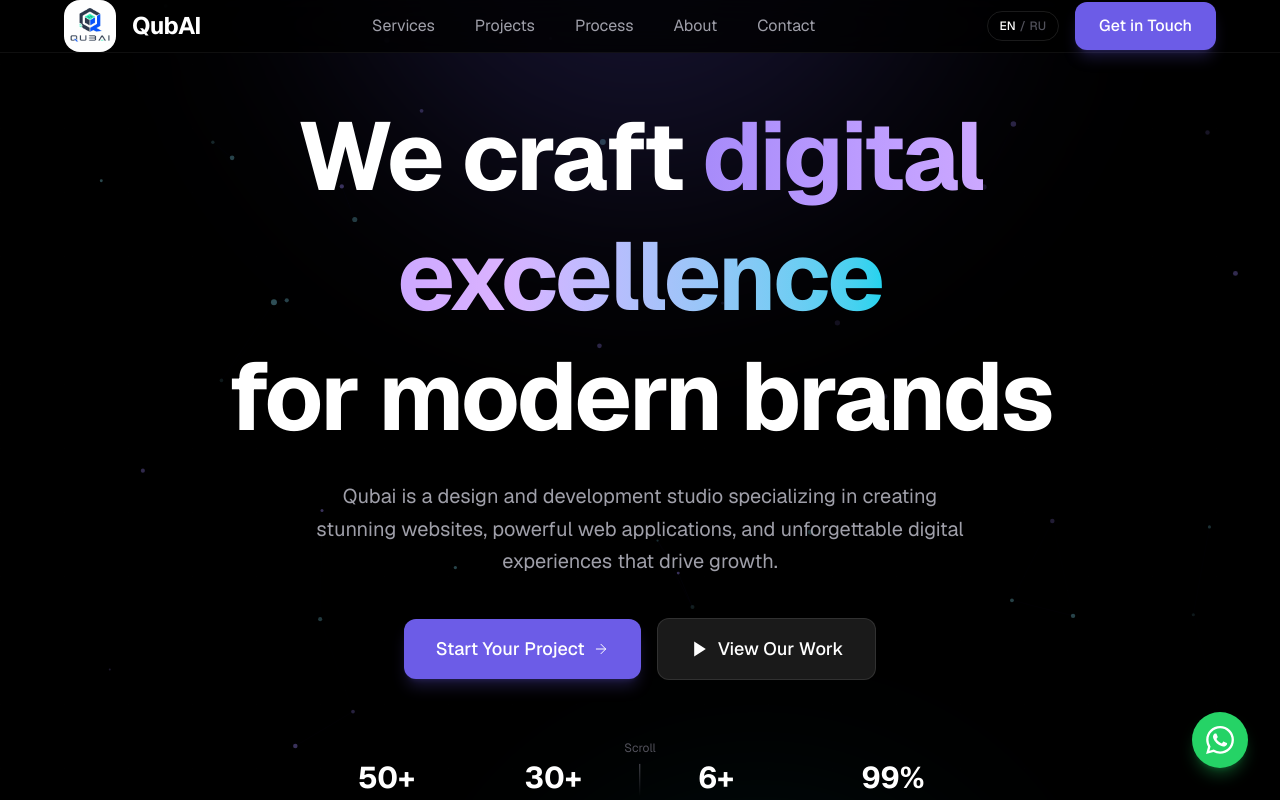
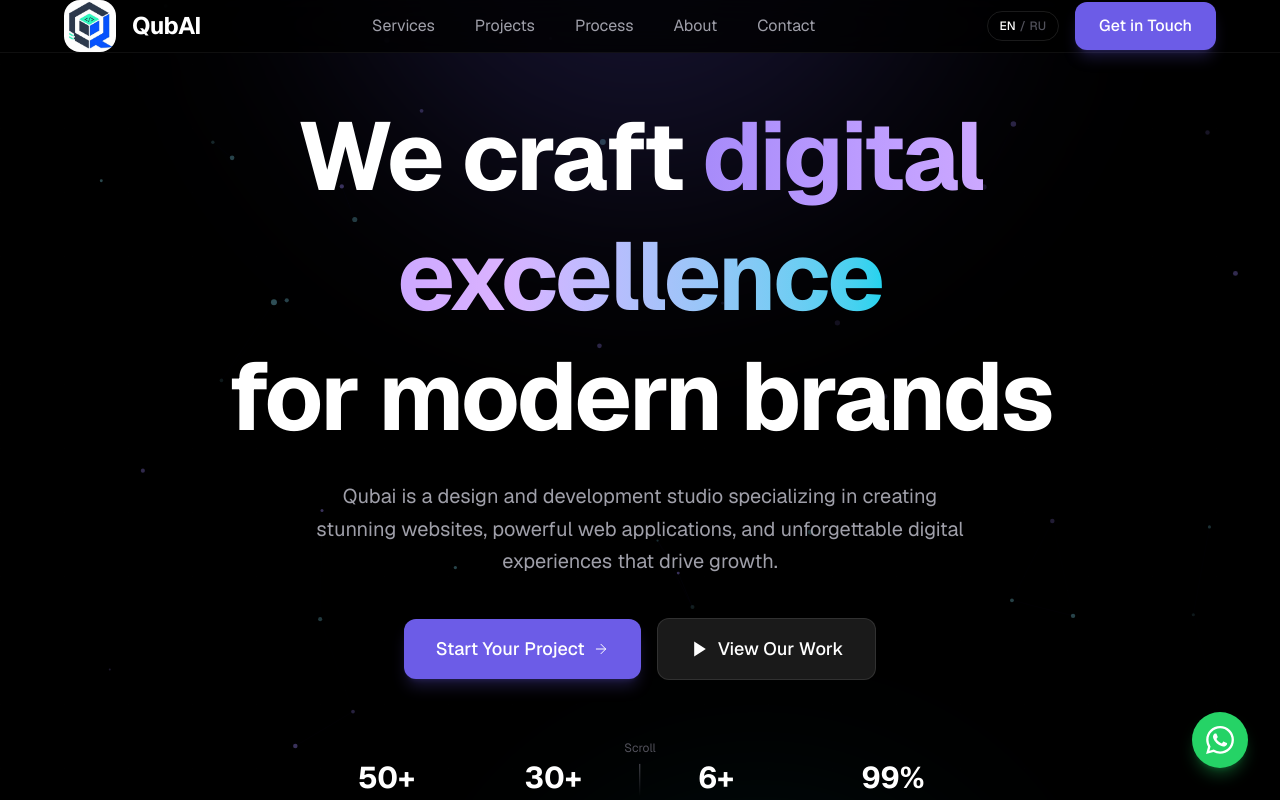
Before and after one commit to jxrrxy/qubai, a Next.js app: page / in a window 1280 px wide. Shown: the top 800 px of the page. Built offline with nearby package versions, Linux system fonts and the light colour scheme.

Commit message:
Replace logo qubai.jpg → qubai2.png (favicon + header)

```diff
--- a/src/app/layout.tsx
+++ b/src/app/layout.tsx
@@ -45,7 +45,7 @@ export const metadata: Metadata = {
     follow: true,
   },
   icons: {
-    icon: "/qubai.jpg",
+    icon: "/qubai2.png",
   },
 };
 
--- a/src/components/layout/header.tsx
+++ b/src/components/layout/header.tsx
@@ -64,7 +64,7 @@ export function Header() {
         <a href="#" className="relative z-10 flex items-center gap-4 py-3 md:py-0">
           <motion.div layout transition={{ duration: 0.4 }}>
             <Image
-              src="/qubai.jpg"
+              src="/qubai2.png"
               alt="Qubai"
               width={scrolled ? 44 : 52}
               height={scrolled ? 44 : 52}
--- a/src/components/sections/contact.tsx
+++ b/src/components/sections/contact.tsx
@@ -41,7 +41,7 @@ export function Contact() {
               {t("contact.cta.description")}
             </p>
             <div className="mt-8 flex flex-col items-center justify-center gap-4 sm:flex-row">
-              <Button variant="primary" size="lg" href="mailto:qubai.dev@outlook.com">
+              <Button variant="primary" size="lg" href="https://wa.me/77023707723" target="_blank" rel="noopener noreferrer">
                 {t("contact.cta.button")}
                 <ArrowRightIcon />
               </Button>
--- a/src/components/ui/button.tsx
+++ b/src/components/ui/button.tsx
@@ -9,6 +9,8 @@ export interface ButtonProps
   variant?: "primary" | "secondary" | "ghost" | "outline";
   size?: "sm" | "md" | "lg";
   href?: string;
+  target?: string;
+  rel?: string;
   icon?: React.ReactNode;
 }
 
@@ -17,6 +19,8 @@ export function Button({
   variant = "primary",
   size = "md",
   href,
+  target,
+  rel,
   icon,
   children,
   ...props
@@ -55,6 +59,8 @@ export function Button({
     return (
       <motion.a
         href={href}
+        target={target}
+        rel={rel}
         className={cn(
           base,
           sizes[size],
```
Also changed, not shown: public/qubai2.png (added).
